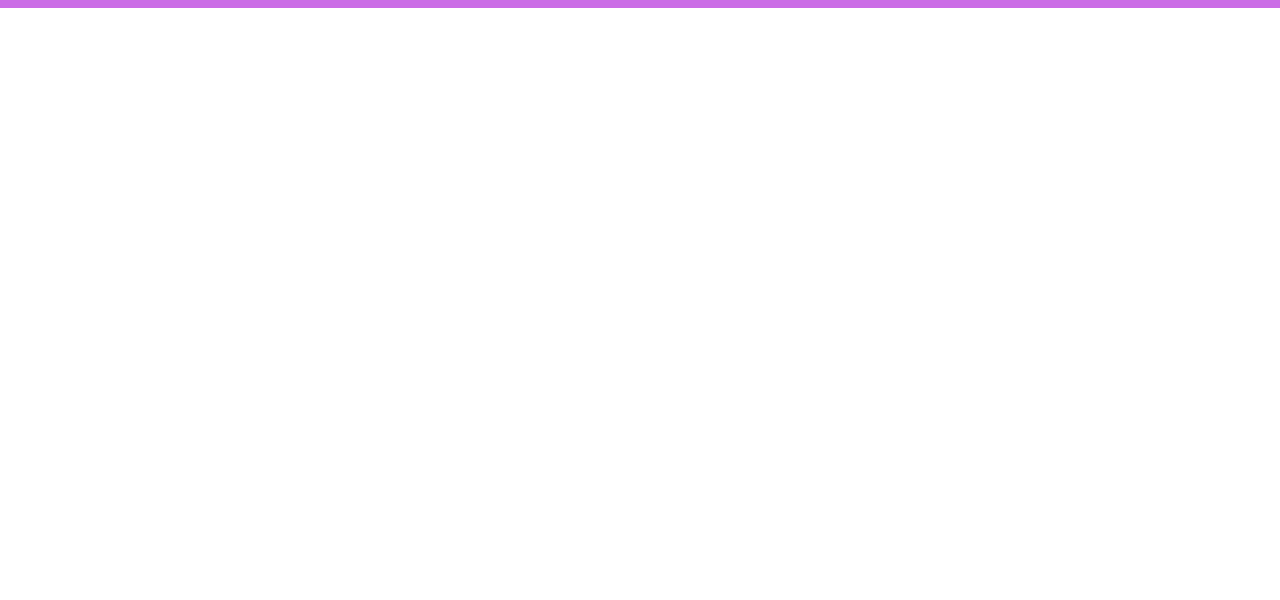
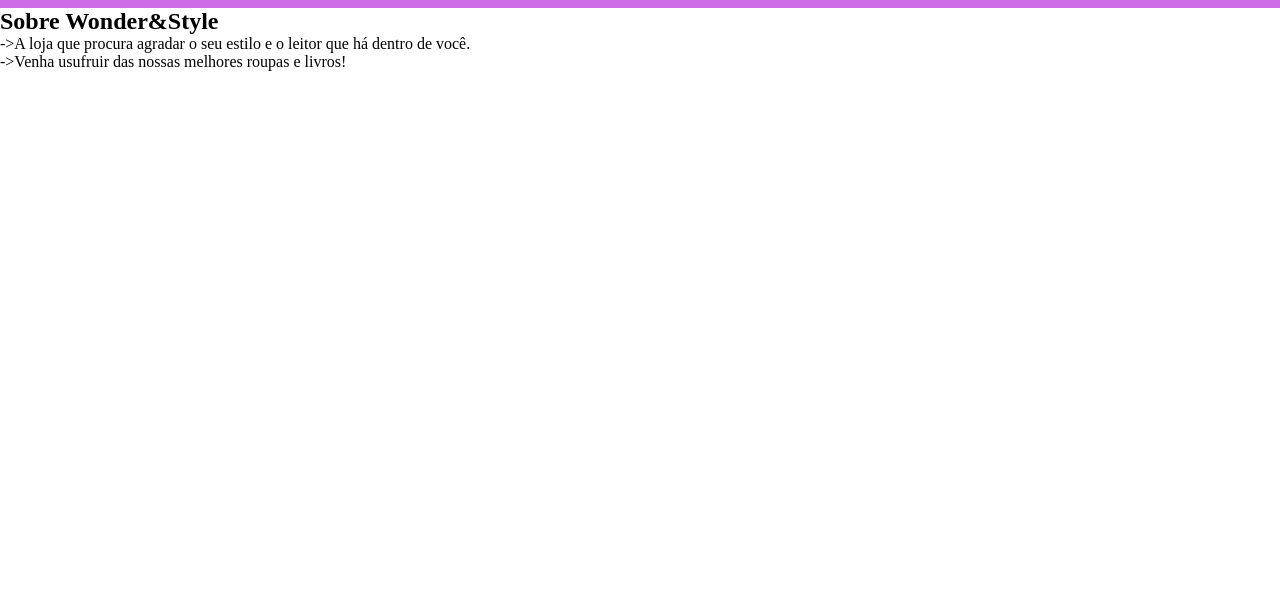
Before and after one commit to ARIJHO/ariane, a plain HTML site: page ariih/index.html in a window 1280 px wide. Shown: the part 200-800 px from the top of the page. Drawn offline with Linux system fonts and the light colour scheme.

Commit message:
Add files via upload

```diff
--- a/ariih/index.html
+++ b/ariih/index.html
@@ -16,5 +16,11 @@
         </ul>
     </header>
 
+    <section class="sobre">
+    <h2 class="sobre titulo">Sobre Wonder&Style</h2>
+    <p class="sobre texto um">->A loja que procura agradar o seu estilo e o leitor que há dentro de você.</p>
+    <p class="sobre texto dois">->Venha usufruir das nossas melhores roupas e livros!</p>
+    </section>
+
 </body>
 </html>
```
